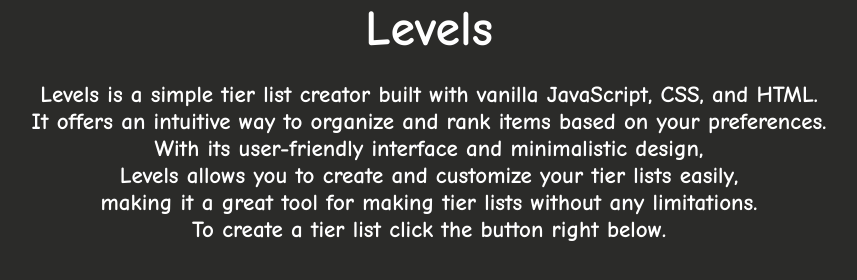
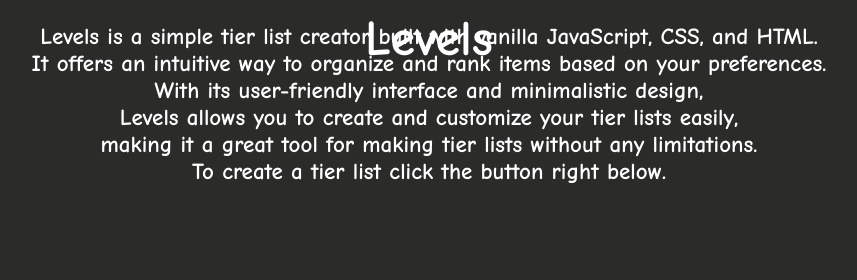
Before and after one commit to Filip-Nachov/Levels, a plain HTML site: page index.html in a window 1280 px wide. Shown: the whole page, without its empty margins (211-1068 px from the left). Drawn offline with Linux system fonts and the light colour scheme.

Commit message:
changed a lot of the title setting  (for the better)

```diff
--- a/src/styles/style.css
+++ b/src/styles/style.css
@@ -8,11 +8,15 @@ body {
 
 
 .title {
-    display: grid;
-    place-items: center;
+    position: absolute;
     color: white;
+    top: 0;
+    width: 100%;
+    text-align: center;
     font-size: 50px;
     font-style: regular;
+    padding: 10px;
+    box-sizing: border-box;
 }
 
 p {
```
